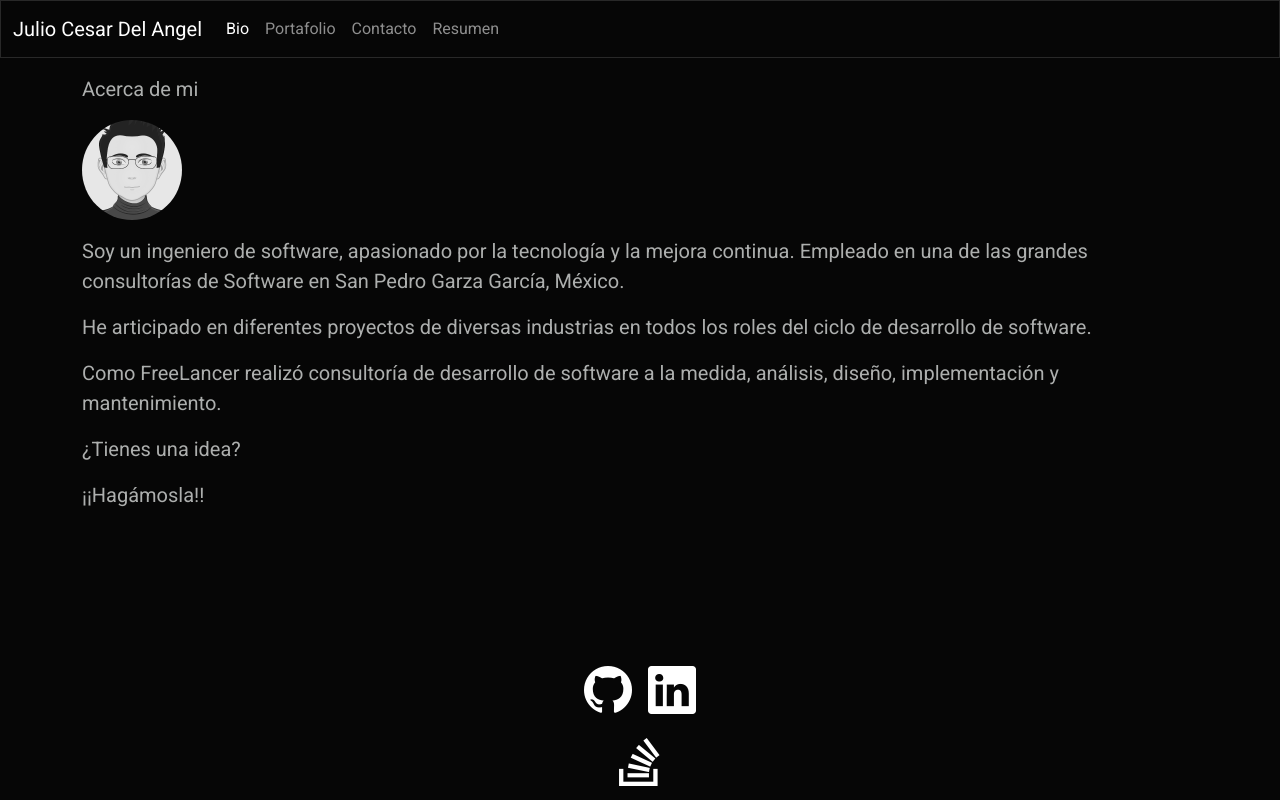
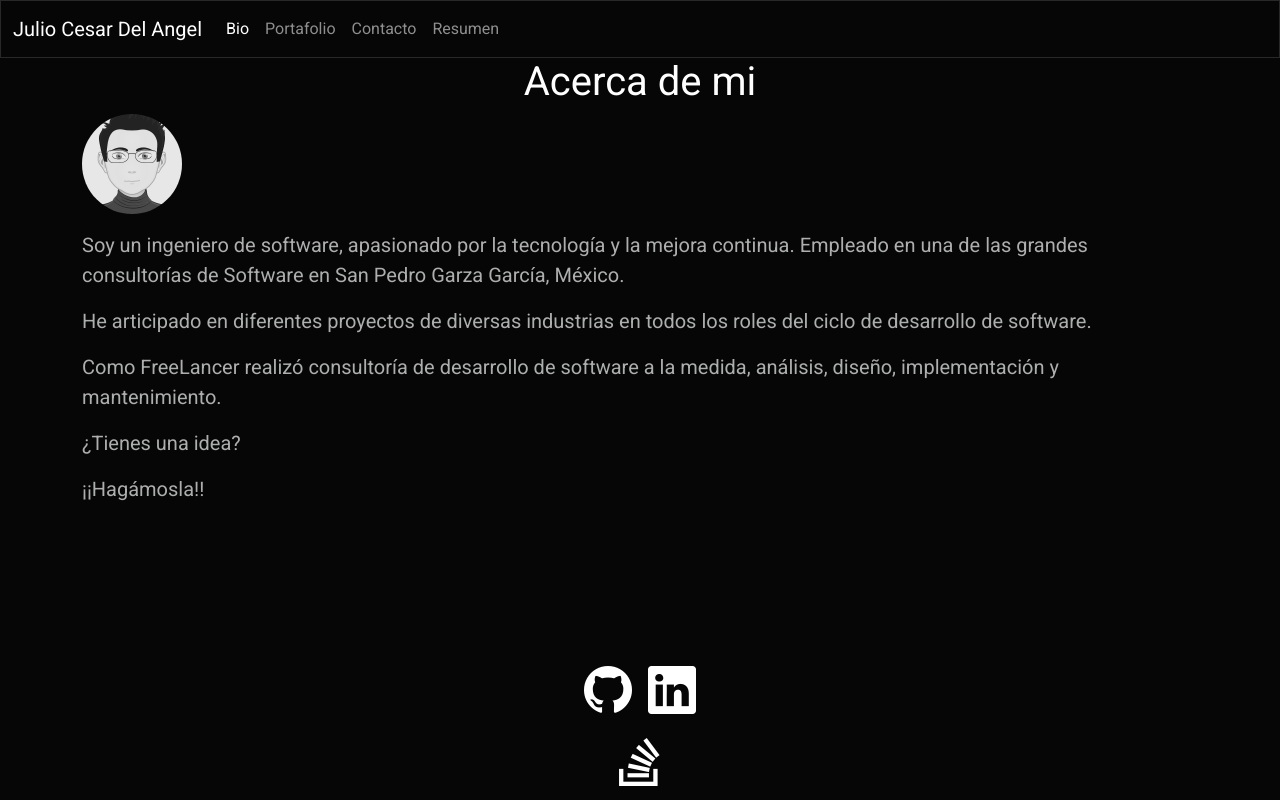
Before and after one commit to JulioCesarDelAngel/Portfolio-M20-D01, a React (Create React App) app: page / in a window 1280 px wide. Built offline with nearby package versions, Linux system fonts and the light colour scheme.

Commit message:
se homologa font del titulo

```diff
--- a/src/components/pages/Bio.js
+++ b/src/components/pages/Bio.js
@@ -4,7 +4,7 @@ import profileImage from '../../assets/images/myAvatar_bw.png'
 export default function Bio () {
     return (
         <Fragment>
-            <p className="blockquote mt-3">Acerca de mi</p>
+            <h3 className="text-center">Acerca de mi</h3>
             <img src={profileImage} className="rounded-circle" style={{with:"100px",height:"100px"}}
             borderRadius="50%" alt="Profile Img"></img>
                 <figure class="text-center">
--- a/src/components/pages/Contacto.js
+++ b/src/components/pages/Contacto.js
@@ -4,7 +4,7 @@ export default function Contacto () {
     return (
         <div className="container text-center align-middle">
 
-            <legend>Contacto</legend>
+            <h3 className="text-center">Contacto</h3>
             <a className="ms-2 me-2" href="mailto:sysa.mail@gmail.com" target="_blank" rel="noreferrer">
                 <i className="bi bi-envelope align-middle" style={{fontSize:"3rem",color: "white"}}></i>
                 sysa.mail@gmail.com
--- a/src/components/pages/Resumen.js
+++ b/src/components/pages/Resumen.js
@@ -3,7 +3,8 @@ import React, { Fragment }  from "react";
 export default function Resumen () {
     return (
         <Fragment>
-            <p className="blockquote mt-3">Resumen</p>
+            <h3 className="text-center">Resumen</h3>
+
             <figure>
             <blockquote className="blockquote">
                 <h5 className="blockquote mt-3">Competencias Font-end:</h5>
```
